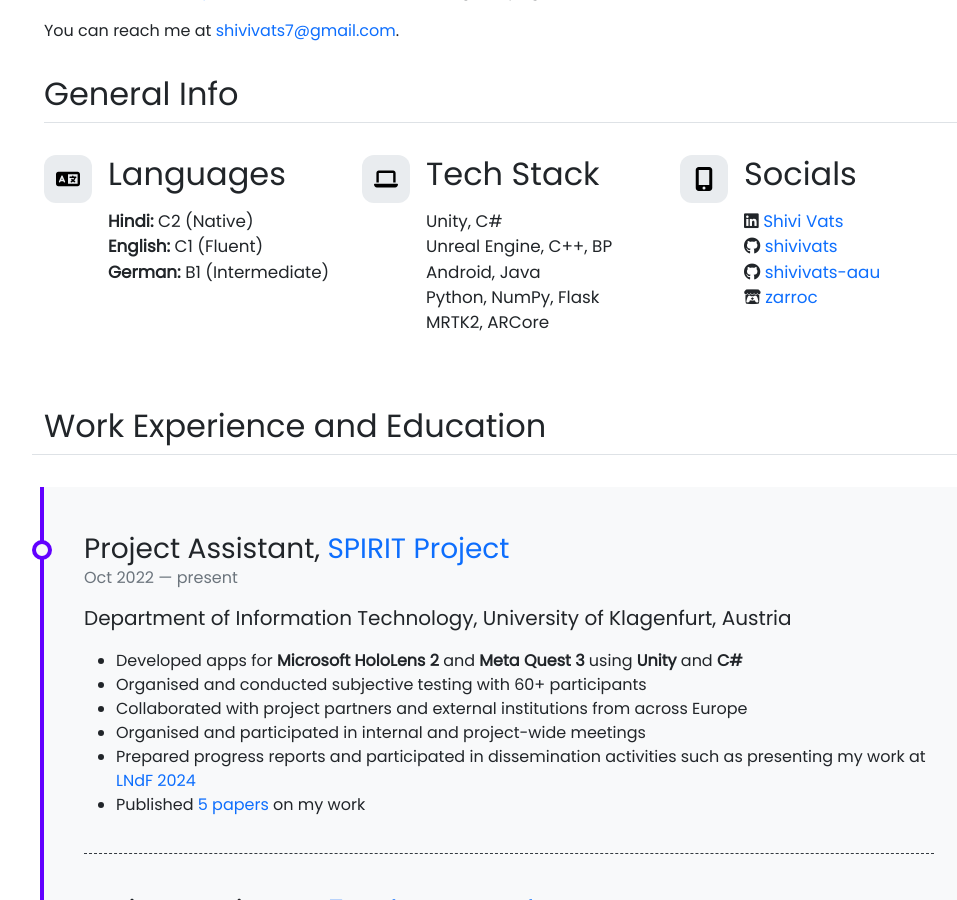
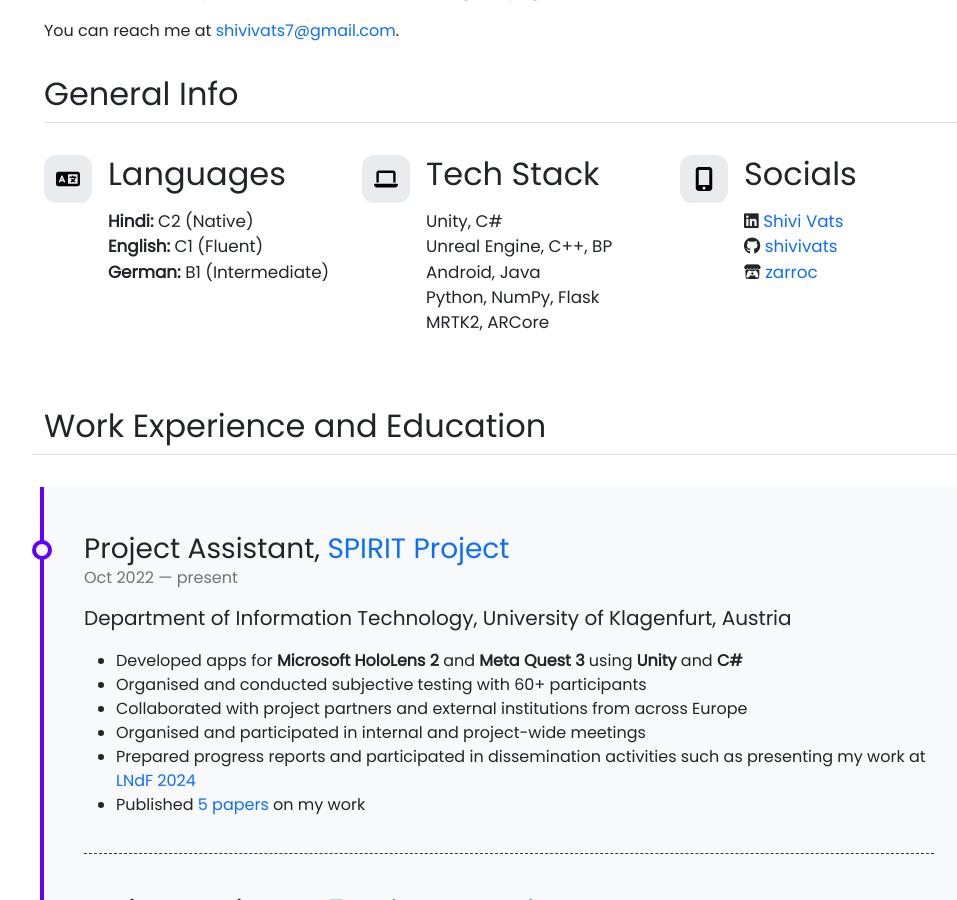
Before and after one commit to shivivats/shivivats.github.io, a Jekyll site: the page built from pages/about.md, in a window 1280 px wide and 900 px high, scrolled down 743 px. Shown: the whole window, without its empty margins (131-1088 px from the left). Built offline with Jekyll 4.4.1, drawn with Linux system fonts in a browser that asks for light colours; emoji names are drawn with the system emoji font.

Commit message:
removed another link to shivivats-aau github

```diff
--- a/_includes/about/stats.html
+++ b/_includes/about/stats.html
@@ -55,7 +55,7 @@
                 <ul class="list-unstyled" style="font-size:1.05rem">
                     <li><i class="fab fa-brands fa-linkedin"></i> <a href="https://www.linkedin.com/in/shivivats/">Shivi Vats</a></li>
                     <li><i class="fab fa-brands fa-github"></i> <a href="https://github.com/shivivats">shivivats</a></li>
-                    <li><i class="fab fa-brands fa-github"></i> <a href="https://github.com/shivivats-aau">shivivats-aau</a></li>
+                    <!-- <li><i class="fab fa-brands fa-github"></i> <a href="https://github.com/shivivats-aau">shivivats-aau</a></li> -->
                     <li><i class="fab fa-brands fa-itch-io"></i> <a href="https://zarroc.itch.io/">zarroc</a></li>
                 </ul>
                 </p>
```
